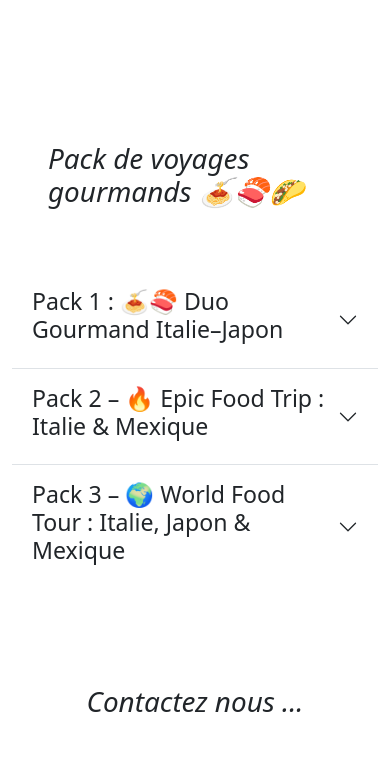
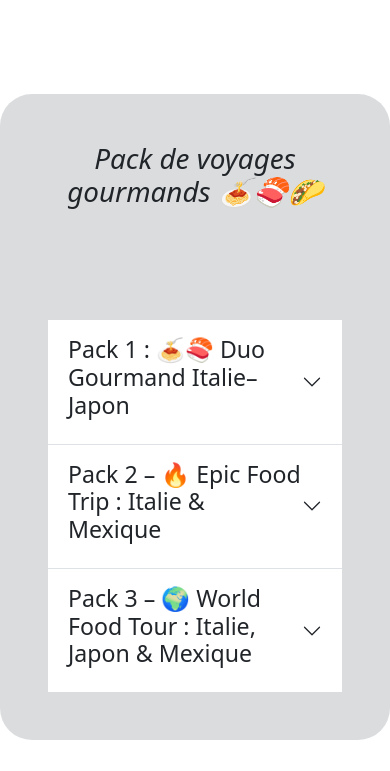
Before and after one commit to micipsa/gustatour, a plain HTML site: page index.html in a window 390 px wide. Shown: the part 2321-3092 px from the top of the page. Drawn offline with nearby package versions, Linux system fonts and the light colour scheme; a web font is replaced by a local one.

Commit message:
ajout du modif

```diff
--- a/index.html
+++ b/index.html
@@ -57,7 +57,7 @@
             </div>
         </nav>
         <!-- HERO SECTION -->
-        <!--  div class="hero d-flex text-align mx-auto justify-content-center ">-->
+
         <div id="carouselExampleCaptions" class="carousel slide d-flex flex-column">
             <div class="carousel-indicators">
                 <button type="button" data-bs-target="#carouselExampleCaptions" data-bs-slide-to="0" class="active"
@@ -118,11 +118,12 @@
                 <div class="row">
                     <!-- carte pour l'italie -->
                     <div class="col p-5 text-center">
-                        <div class="card carte" >
+                        <div class="card carte">
                             <img src="images/carditalie.png" class="card-img-top" alt="italia">
                             <div class="card-body">
                                 <h5 class="card-title">ITALIA TOUR</h5>
-                                <p class="card-text carte-description">Découvrez l’Italie à travers ses saveurs authentiques : pâtes
+                                <p class="card-text carte-description">Découvrez l’Italie à travers ses saveurs
+                                    authentiques : pâtes
                                     fraîches, risottos crémeux et pizzas napolitaines. Goûtez fromages et glaces
                                     lors de visites de marchés et ateliers. Vivez un espresso à Rome et un
                                     tiramisu à Venise pour une immersion culinaire inoubliable.</p>
@@ -132,11 +133,12 @@
                     </div>
                     <!-- carte pour le japon -->
                     <div class="col p-5 text-center">
-                        <div class="card carte" >
+                        <div class="card carte">
                             <img src="images/cardjapan.png" class="card-img-top" alt="japan">
                             <div class="card-body">
                                 <h5 class="card-title">JAPAN TOUR</h5>
-                                <p class="card-text carte-description">Plongez dans la cuisine japonaise saine et saisonnière : sushis
+                                <p class="card-text carte-description">Plongez dans la cuisine japonaise saine et
+                                    saisonnière : sushis
                                     frais, ramen fumants et tempura croustillants. Savourez yakitori grillés, mochi doux
                                     et thé matcha lors de dégustations à Tokyo et Kyoto. Explorez izakaya et marchés
                                     pour une expérience gustative équilibrée et culturelle.</p>
@@ -150,7 +152,8 @@
                             <img src="images/cardmexico.png" class="card-img-top" alt="mexico">
                             <div class="card-body">
                                 <h5 class="card-title">MEXICO TOUR</h5>
-                                <p class="card-text carte-description">Immersion vibrante au Mexique avec tacos, quesadillas et enchiladas
+                                <p class="card-text carte-description">Immersion vibrante au Mexique avec tacos,
+                                    quesadillas et enchiladas
                                     au maïs et piments. Dégustez guacamole frais, mole riche et tequila lors de
                                     rencontres avec producteurs. Participez à des ateliers pour capturer l’essence
                                     colorée et UNESCO-reconnue de sa gastronomie.</p>
@@ -162,33 +165,37 @@
             </div>
         </section>
         <!-- titre pour les packs promotionnels -->
-        <H1 id="tours" class="m-5 pt-5 fst-italic"> Pack de voyages gourmands 🍝🍣🌮 </H1>
+        <div class="bg-secondary bg-opacity-25 rounded-5">
+            <H1 id="tours" class="m-5 pt-5 fst-italic text-center"> Pack de voyages gourmands 🍝🍣🌮 </H1>
 
             <!-- accordeont of destination -->
-        <div class="container ">
-            <div class="row justify-content-center">
-                <div class="col-md-8 col-lg-8">
-                    <div class="accordion accordion-flush pt-3 align-items-center gap-5 " id="accordionFlushExample">
-                        <div class="accordion-item">
-                            <h2 class="accordion-header">
+            <div class="container p-5">
+                <div class="row justify-content-center ">
+                    <div class="col-md-8 col-lg-8 ">
+                        <div class="accordion accordion-flush pt-3 align-items-center gap-5 "
+                            id="accordionFlushExample">
+                            <div class="accordion-item ">
+                                <h2 class="accordion-header ">
                                     <button class="accordion-button collapsed" type="button" data-bs-toggle="collapse"
                                         data-bs-target="#flush-collapseOne" aria-expanded="false"
                                         aria-controls="flush-collapseOne">
 
-                                    <h3 id="pack">Pack 1 : 🍝🍣 Duo Gourmand Italie–Japon</h3>
+                                        <h3 id="pack ">Pack 1 : 🍝🍣 Duo Gourmand Italie–Japon</h3>
 
                                     </button>
                                 </h2>
                                 <div id="flush-collapseOne" class="accordion-collapse collapse"
                                     data-bs-parent="#accordionFlushExample">
                                     <div class="accordion-body"> Étapes possibles : Rome – Florence – Tokyo – Kyoto.
-                                    • Expérience culinaire : pâtes fraîches, pizzas et gelato en Italie, puis sushis,
+                                        • Expérience culinaire : pâtes fraîches, pizzas et gelato en Italie, puis
+                                        sushis,
                                         ramen et
                                         tempura au Japon.
                                         • Inclus : vols multi-destinations, hôtels, quelques dîners typiques, visites
                                         guidées des
                                         quartiers gourmands et un atelier cuisine dans chaque pays.
-                                    <div class="text-center pb-3"><a href="#" class="btn btn-sm btn-primary ">plus de
+                                        <div class="text-center pb-3"><a href="#" class="btn btn-sm btn-primary ">plus
+                                                de
                                                 details</a>
                                         </div>
                                     </div>
@@ -206,10 +213,12 @@
                                     data-bs-parent="#accordionFlushExample">
                                     <div class="accordion-body">
                                         • Étapes possibles : Naples – Rome – Mexico City – Oaxaca.
-                                    • Expérience culinaire : cuisine italienne traditionnelle (trattorie, marchés) puis
+                                        • Expérience culinaire : cuisine italienne traditionnelle (trattorie, marchés)
+                                        puis
                                         immersion
                                         dans la street food mexicaine (tacos, guacamole, mole, ceviche).
-                                    • Inclus : vols, transferts, hébergement, dégustations de produits locaux, soirée
+                                        • Inclus : vols, transferts, hébergement, dégustations de produits locaux,
+                                        soirée
                                         gastronomique
                                         dans chaque pays et visite de producteurs (fromages / maïs / cacao)</div>
                                     <div class="text-center pb-3"><a href="#" class="btn btn-sm btn-primary ">plus de
@@ -226,17 +235,24 @@
                                 </h2>
                                 <div id="flush-collapseThree" class="accordion-collapse collapse"
                                     data-bs-parent="#accordionFlushExample">
-                                <div class="accordion-body"> • Étapes possibles : Milan – Tokyo – Osaka – Mexico City.
-                                    • Expérience culinaire : un grand tour des trois cuisines : antipasti, risotto et
+                                    <div class="accordion-body"> • Étapes possibles : Milan – Tokyo – Osaka – Mexico
+                                        City.
+                                        • Expérience culinaire : un grand tour des trois cuisines : antipasti, risotto
+                                        et
                                         espresso
-                                    italiens, spécialités japonaises (sushi, bento, matcha) puis gastronomie mexicaine
+                                        italiens, spécialités japonaises (sushi, bento, matcha) puis gastronomie
+                                        mexicaine
                                         (tacos,
                                         enchiladas, desserts typiques).
-                                    • Inclus : vols multi-villes, hébergement, plusieurs repas inclus, ateliers cuisine,
+                                        • Inclus : vols multi-villes, hébergement, plusieurs repas inclus, ateliers
+                                        cuisine,
                                         visites de
                                         marchés et accompagnement local pour un itinéraire clé en main</div>
                                     <div class="text-center pb-3"><a href="#" class="btn btn-sm btn-primary ">plus de
                                             details</a></div>
+                                </div>
+                            </div>
+                        </div>
                     </div>
                 </div>
             </div>
@@ -258,8 +274,8 @@
                             <!-- Nom -->
                             <div class="mb-3 mt-3">
                                 <label for="name" class="form-label">Nom</label>
-                                    <input type="text" class="form-control" id="name" name="name"
-                                        placeholder="Votre nom" required>
+                                <input type="text" class="form-control" id="name" name="name" placeholder="Votre nom"
+                                    required>
                             </div>
 
                             <!-- Email -->
--- a/styles/style.css
+++ b/styles/style.css
@@ -33,3 +33,13 @@ body{
     background-color: rgba(0, 0, 0, 0.026);
     border-radius: 10px;
  }
+
+
+ @media screen and (max-width: 576px){
+
+    .
+    .carte{
+        width:50%;
+        margin :10px auto;
+    }
+ }
```
Lines whose indentation alone changed are shown as unchanged.
